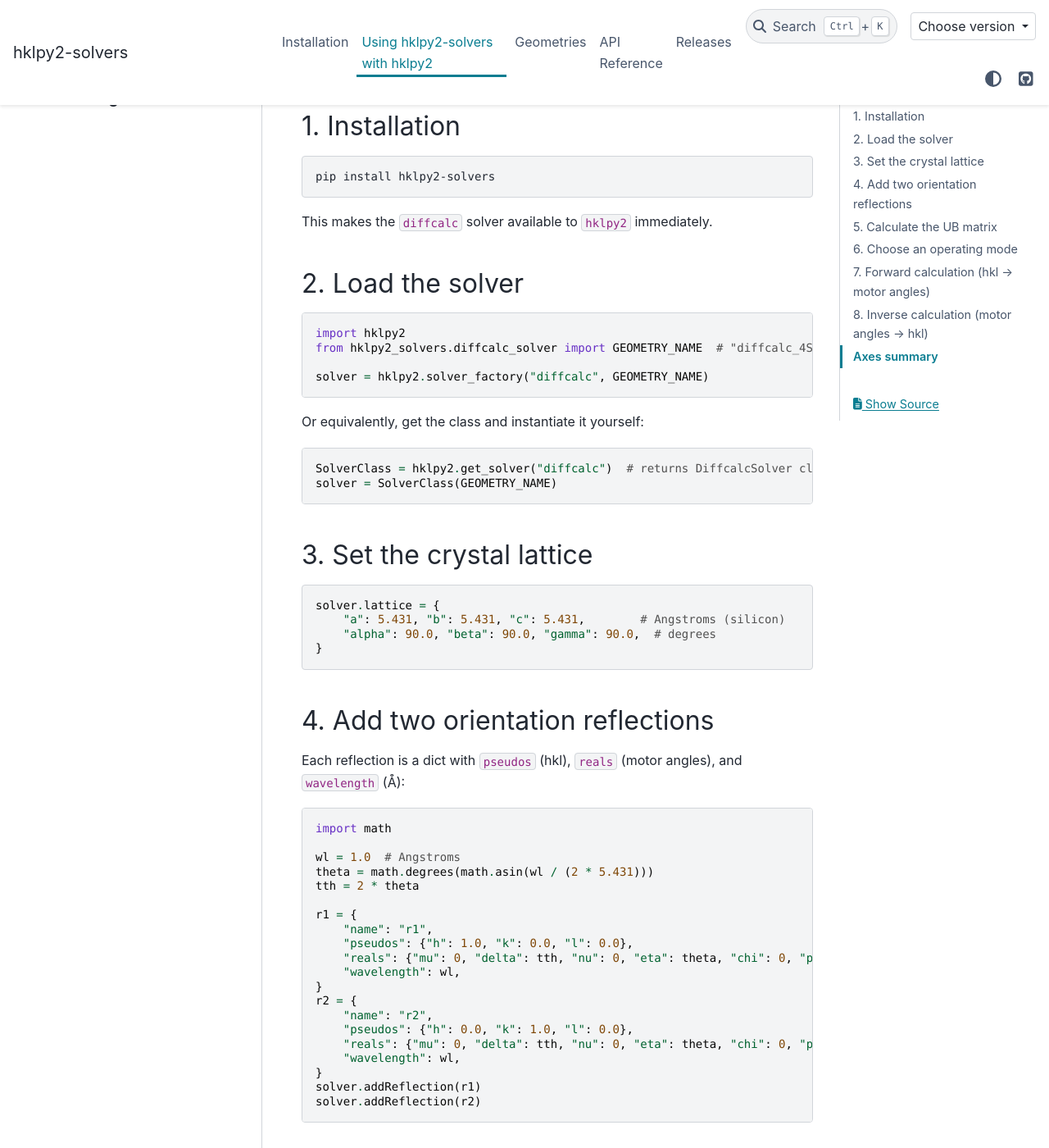
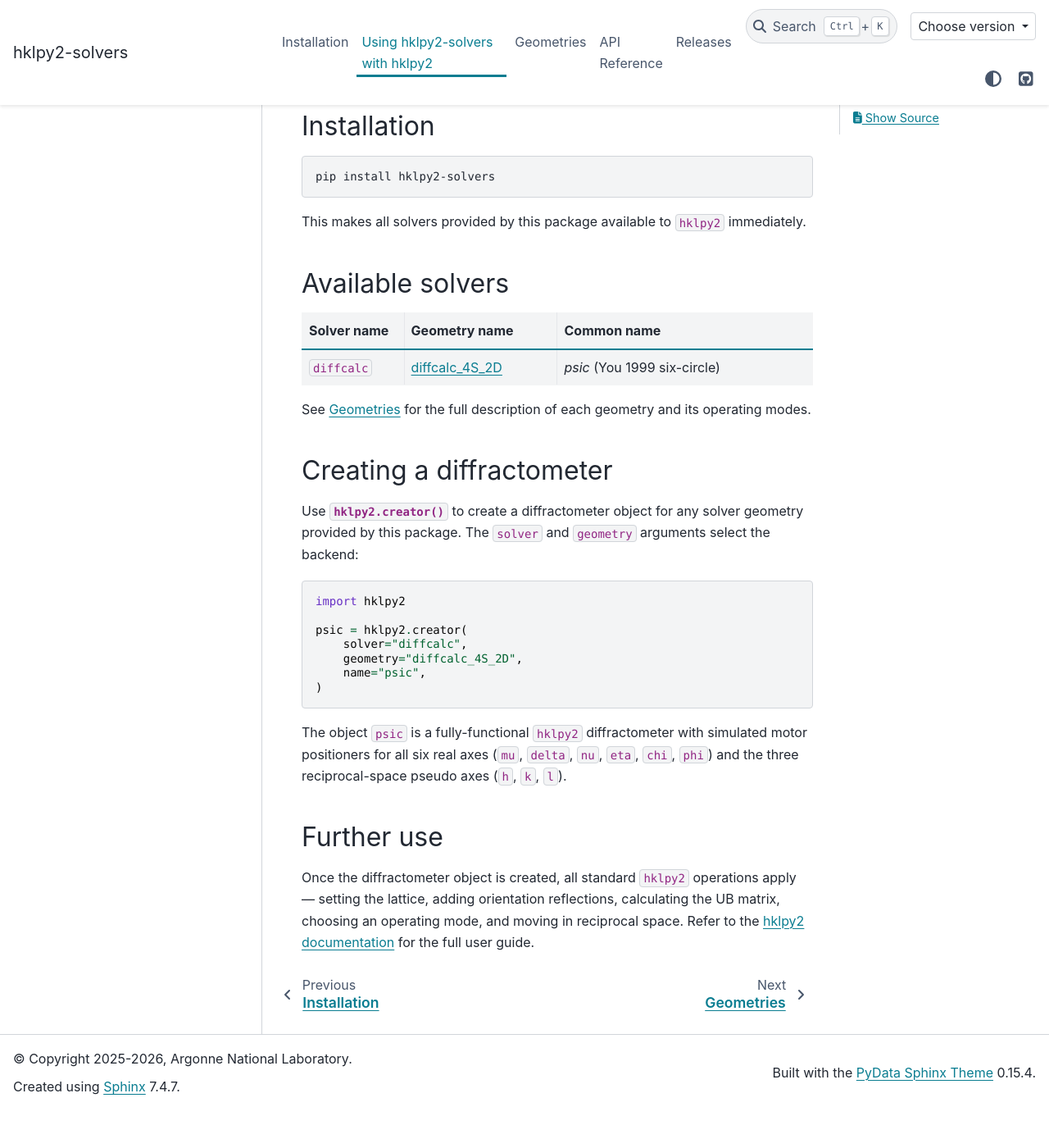
Before and after one commit to prjemian/hklpy2_solvers, a Sphinx documentation site: the page built from docs/source/usage.rst, in a window 1280 px wide and 1400 px high, scrolled down 280 px. Shown: the whole window at 82% size. Built offline with Sphinx 7.4.7 and the PyData theme 0.15.4, drawn with Linux system fonts in a browser that asks for light colours; pages that are not in the unit, such as notebooks, are missing from menus; after the commit the page ends 1634 px from its top, so only the background shows below that; some of the changed text lies outside the part shown.

Commit message:
fix #18 rewrite usage doc to use hklpy2.creator() (#19)
* fix #18 rewrite usage doc to use hklpy2.creator()

- Replace solver-level API (solver_factory, get_solver) with the standard
  hklpy2.creator() call as the single entry point
- Remove steps 3-8 (standard hklpy2 usage, not specific to this package)
- Add 'Available solvers' table describing each solver/geometry/common name
- Refer to hklpy2 docs for further use
- Add RELEASE_NOTES entry for issue #18
Agent: OpenCode (claudesonnet46)

* fix #18 remove EPICS reals example; link geometry name to geometries doc

Agent: OpenCode (claudesonnet46)

```diff
--- a/docs/source/geometries.rst
+++ b/docs/source/geometries.rst
@@ -7,6 +7,8 @@
 Each solver registered under the ``hklpy2.solver`` entry-point group
 exposes one or more named geometries.  The geometry name is passed to
 the solver when it is instantiated by hklpy2.
+
+.. _geometry.diffcalc_4S_2D:
 
 diffcalc solver
 ---------------
--- a/docs/source/usage.rst
+++ b/docs/source/usage.rst
@@ -5,127 +5,63 @@
 =================================
 
 The package registers itself automatically via the ``hklpy2.solver`` entry
-point, so no imports from ``hklpy2_solvers`` are needed in normal use.
+point once installed, so no imports from ``hklpy2_solvers`` are needed in
+normal use.
 
-1. Installation
----------------
+Installation
+------------
 
 .. code-block:: bash
 
    pip install hklpy2-solvers
 
-This makes the ``diffcalc`` solver available to ``hklpy2`` immediately.
+This makes all solvers provided by this package available to ``hklpy2``
+immediately.
 
-2. Load the solver
-------------------
+Available solvers
+-----------------
+
+.. list-table::
+   :header-rows: 1
+   :widths: 20 30 50
+
+   * - Solver name
+     - Geometry name
+     - Common name
+   * - ``diffcalc``
+     - :ref:`diffcalc_4S_2D <geometry.diffcalc_4S_2D>`
+     - *psic* (You 1999 six-circle)
+
+See :ref:`geometries` for the full description of each geometry and its
+operating modes.
+
+Creating a diffractometer
+--------------------------
+
+Use :func:`hklpy2.creator` to create a diffractometer object for any solver
+geometry provided by this package.  The ``solver`` and ``geometry`` arguments
+select the backend:
 
 .. code-block:: python
 
    import hklpy2
-   from hklpy2_solvers.diffcalc_solver import GEOMETRY_NAME  # "diffcalc_4S_2D"
 
-   solver = hklpy2.solver_factory("diffcalc", GEOMETRY_NAME)
+   psic = hklpy2.creator(
+       solver="diffcalc",
+       geometry="diffcalc_4S_2D",
+       name="psic",
+   )
 
-Or equivalently, get the class and instantiate it yourself:
+The object ``psic`` is a fully-functional ``hklpy2`` diffractometer with
+simulated motor positioners for all six real axes
+(``mu``, ``delta``, ``nu``, ``eta``, ``chi``, ``phi``) and the three
+reciprocal-space pseudo axes (``h``, ``k``, ``l``).
 
-.. code-block:: python
+Further use
+-----------
 
-   SolverClass = hklpy2.get_solver("diffcalc")  # returns DiffcalcSolver class
-   solver = SolverClass(GEOMETRY_NAME)
-
-3. Set the crystal lattice
---------------------------
-
-.. code-block:: python
-
-   solver.lattice = {
-       "a": 5.431, "b": 5.431, "c": 5.431,        # Angstroms (silicon)
-       "alpha": 90.0, "beta": 90.0, "gamma": 90.0,  # degrees
-   }
-
-4. Add two orientation reflections
------------------------------------
-
-Each reflection is a dict with ``pseudos`` (hkl), ``reals`` (motor angles),
-and ``wavelength`` (Å):
-
-.. code-block:: python
-
-   import math
-
-   wl = 1.0  # Angstroms
-   theta = math.degrees(math.asin(wl / (2 * 5.431)))
-   tth = 2 * theta
-
-   r1 = {
-       "name": "r1",
-       "pseudos": {"h": 1.0, "k": 0.0, "l": 0.0},
-       "reals": {"mu": 0, "delta": tth, "nu": 0, "eta": theta, "chi": 0, "phi": 0},
-       "wavelength": wl,
-   }
-   r2 = {
-       "name": "r2",
-       "pseudos": {"h": 0.0, "k": 1.0, "l": 0.0},
-       "reals": {"mu": 0, "delta": tth, "nu": 0, "eta": theta, "chi": 0, "phi": 90},
-       "wavelength": wl,
-   }
-   solver.addReflection(r1)
-   solver.addReflection(r2)
-
-5. Calculate the UB matrix
----------------------------
-
-.. code-block:: python
-
-   ub = solver.calculate_UB(r1, r2)
-
-6. Choose an operating mode
-----------------------------
-
-.. code-block:: python
-
-   print(solver.modes)  # list all 23 available modes
-   solver.mode = "4S+2D mu_chi_phi_fixed"  # fix mu=chi=phi=0
-
-Adjustable constraint values are exposed via ``extras``:
-
-.. code-block:: python
-
-   print(solver.extra_axis_names)  # e.g. ['mu', 'chi', 'phi']
-   print(solver.extras)            # e.g. {'mu': 0.0, 'chi': 0.0, 'phi': 0.0}
-
-See :ref:`geometries` for the full list of modes and their constraints.
-
-7. Forward calculation (hkl → motor angles)
----------------------------------------------
-
-Returns a list of solutions (multiple geometrical solutions are possible):
-
-.. code-block:: python
-
-   solutions = solver.forward({"h": 1.0, "k": 0.0, "l": 0.0})
-   print(solutions[0])
-   # {'mu': 0.0, 'delta': 10.5647, 'nu': 0.0, 'eta': 5.2824, 'chi': 0.0, 'phi': 0.0}
-
-8. Inverse calculation (motor angles → hkl)
----------------------------------------------
-
-.. code-block:: python
-
-   hkl = solver.inverse(solutions[0])
-   print(hkl)
-   # {'h': 1.0, 'k': 0.0, 'l': 0.0}
-
-Axes summary
-------------
-
-.. list-table::
-   :header-rows: 1
-   :widths: 20 80
-
-   * - Type
-     - Names
-   * - Real (motors)
-     - ``mu``, ``delta``, ``nu``, ``eta``, ``chi``, ``phi``
-   * - Pseudo (reciprocal)
-     - ``h``, ``k``, ``l``
+Once the diffractometer object is created, all standard ``hklpy2`` operations
+apply — setting the lattice, adding orientation reflections, calculating the
+UB matrix, choosing an operating mode, and moving in reciprocal space.
+Refer to the `hklpy2 documentation <https://blueskyproject.io/hklpy2/>`_ for
+the full user guide.
```
Also changed, not shown: RELEASE_NOTES.rst (+9 -3 lines).
